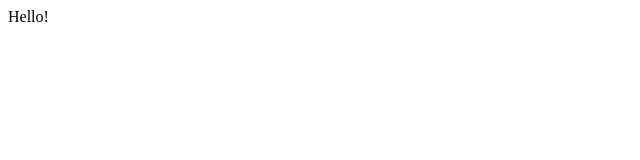
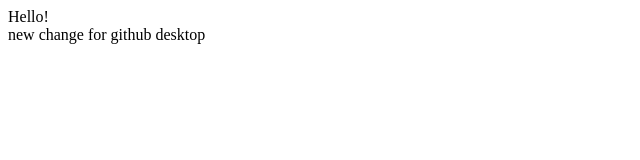
Before and after one commit to Displaza/testfordisplaza, a plain HTML site: page index.html in a window 1280 px wide. Shown: the whole page, without its empty margins (0-640 px from the left). Drawn offline with Linux system fonts and the light colour scheme.

Commit message:
Used github desktop to update repo
added new line in index.html

```diff
--- a/index.html
+++ b/index.html
@@ -1 +1,2 @@
 <div> Hello! </div>
+<div>new change for github desktop</div>
```
